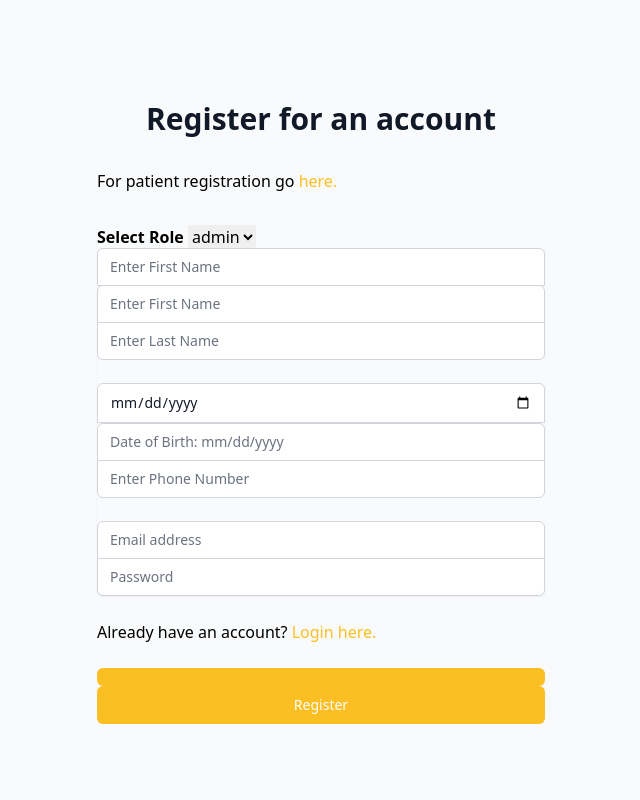
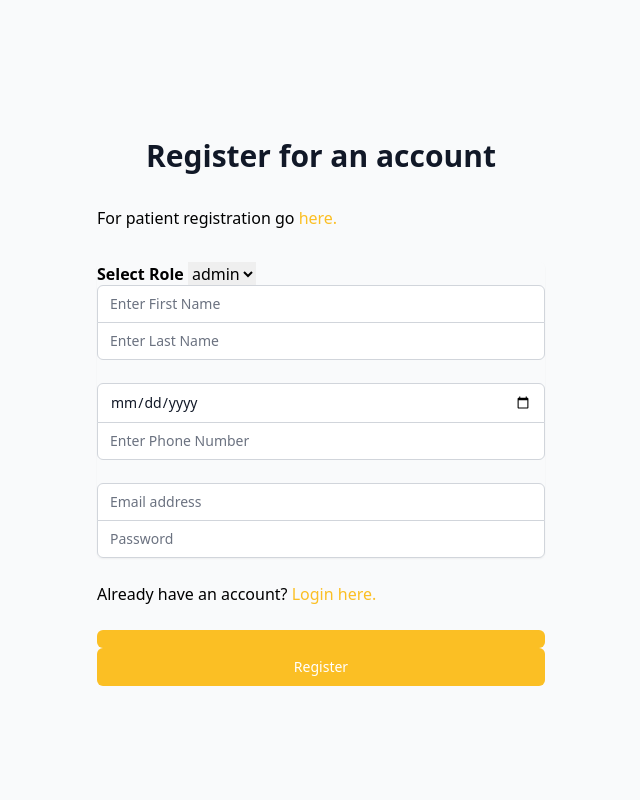
Before and after one commit to troyalfelt/goldenoldies, a PHP site: page /register.php in a window 1280 px wide. Shown: the part 64-864 px from the top of the page, without its empty margins (319-959 px from the left). Run offline with PHP 8.4, Linux system fonts and the light colour scheme; tables that the repository leaves empty or names only in its code hold one stand-in row (values such as "Sample post").

Commit message:
fixed registration page

```diff
--- a/register.php
+++ b/register.php
@@ -102,11 +102,7 @@ echo "Error: " . $sql . "<br>" . $conn->error;
           <div>
             <label for="lname" class="sr-only">Last Name</label>
 
-            <label for="fName" class="sr-only">First Name</label>
-            <input id="fname" name="fname" type="text" class="appearance-none rounded-none relative block w-full px-3 py-2 border border-gray-300 placeholder-gray-500 text-gray-900 rounded-t-md focus:outline-none focus:ring-indigo-500 focus:border-indigo-500 focus:z-10 sm:text-sm" placeholder="Enter First Name" required>
-          </div>
-          <div>
-            <label for="lName" class="sr-only">Last Name</label>
+
 
             <input id="lname" name="lname" type="text" class="appearance-none rounded-none relative block w-full px-3 py-2 border border-gray-300 placeholder-gray-500 text-gray-900 rounded-b-md focus:outline-none focus:ring-indigo-500 focus:border-indigo-500 focus:z-10 sm:text-sm" placeholder="Enter Last Name" required><br>
           </div>
@@ -114,9 +110,6 @@ echo "Error: " . $sql . "<br>" . $conn->error;
             <label for="dob" class="sr-only">Date of Birth</label>
 
             <input id="dob" name="dob" type="date" class="appearance-none rounded-none relative block w-full px-3 py-2 border border-gray-300 placeholder-gray-500 text-gray-900 rounded-t-md focus:outline-none focus:ring-indigo-500 focus:border-indigo-500 focus:z-10 sm:text-sm" placeholder="Date of Birth: mm/dd/yyyy" required>
-
-            <input id="dob" name="dob" type="text" class="appearance-none rounded-none relative block w-full px-3 py-2 border border-gray-300 placeholder-gray-500 text-gray-900 rounded-t-md focus:outline-none focus:ring-indigo-500 focus:border-indigo-500 focus:z-10 sm:text-sm" placeholder="Date of Birth: mm/dd/yyyy" required>
-
           </div>
           <div>
             <label for="phone" class="sr-only">Phone Number</label>
```
